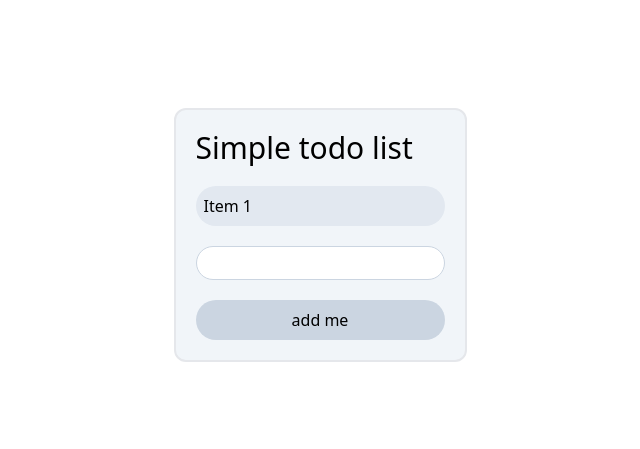
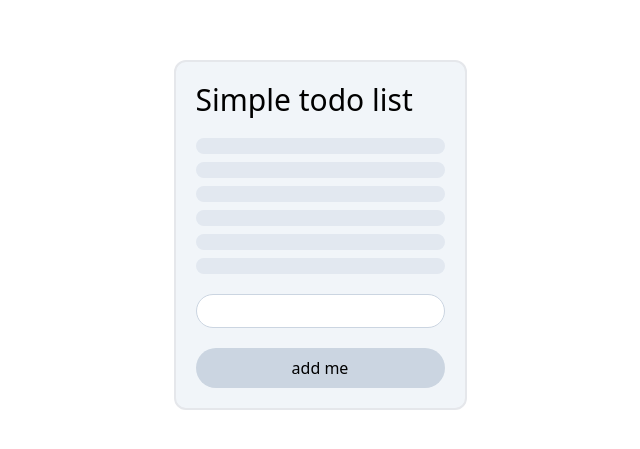
Before and after one commit to RomaMatsen/todo-react, a React (Create React App) app: page / in a window 1280 px wide. Shown: the part 165-614 px from the top of the page, without its empty margins (320-960 px from the left). Built offline with nearby package versions, Linux system fonts and the light colour scheme.

Commit message:
optimized code

```diff
--- a/src/App.tsx
+++ b/src/App.tsx
@@ -1,5 +1,6 @@
 import "./App.css";
-import {useState} from "react";
+import { useState } from "react";
+import { Todo } from "./components/todo";
 
 function App() {
     const [items, setItems] = useState(["Item 1"]);
@@ -15,20 +16,25 @@ function App() {
         <div className="w-screen h-screen flex justify-center items-center">
             <div className="p-5 rounded-xl gap-5 bg-slate-100 flex flex-col border-2 border-solid border-state-300">
                 <h1 className="text-3xl font-medium"> Simple todo list</h1>
-            <div className="flex flex-col gap-2">{
-              items.map((item, index) => {
-                return (
-                  <div key={index} className="p-2 rounded-full bg-slate-200 text-black">
-                    {item}
+                <div className="flex flex-col gap-2">
+                    {/* { */}
+                    {/*     items.map((item, index) => */}
+                    {/*         <Todo key={index} item={item} /> */}
+                    {/*     ) */}
+                    {/* } */}
+                    <Todo item={"hello"} />
+                    <Todo item={"hello"} />
+                    <Todo item={"hello"} />
+                    <Todo item={"hello"} />
+                    <Todo item={"hello"} />
+                    <Todo item={"hello"} />
                 </div>
-                )
-              }
-              )
-              }</div>
-            <input type="text" value={title}
+                <input
+                    type="text"
+                    value={title}
                     className="rounded-full p-1 bg-white text-black border border-solid border-slate-300 px-2"
-            onChange={(e)=> {setTitle(e.currentTarget.value);}}
-            ></input>
+                    onChange={(e) => { setTitle(e.currentTarget.value); }}
+                />
                 <button onClick={handleClick} className="p-2 rounded-full px-4 bg-slate-300">add me</button>
             </div>
         </div>
--- /dev/null
+++ b/src/components/todo.tsx
@@ -0,0 +1,13 @@
+import { TodoItemInterface } from "../types"
+
+export const Todo = (
+
+    { item }: { item: TodoItemInterface }
+
+) => {
+    return (
+        <div className="p-2 rounded-full bg-slate-200 text-black">
+            {item.title}
+        </div>
+    )
+}
--- /dev/null
+++ b/src/types.ts
@@ -0,0 +1,4 @@
+export interface TodoItemInterface {
+    title: string;
+    completed: boolean;
+}
```
Lines whose indentation alone changed are shown as unchanged.
